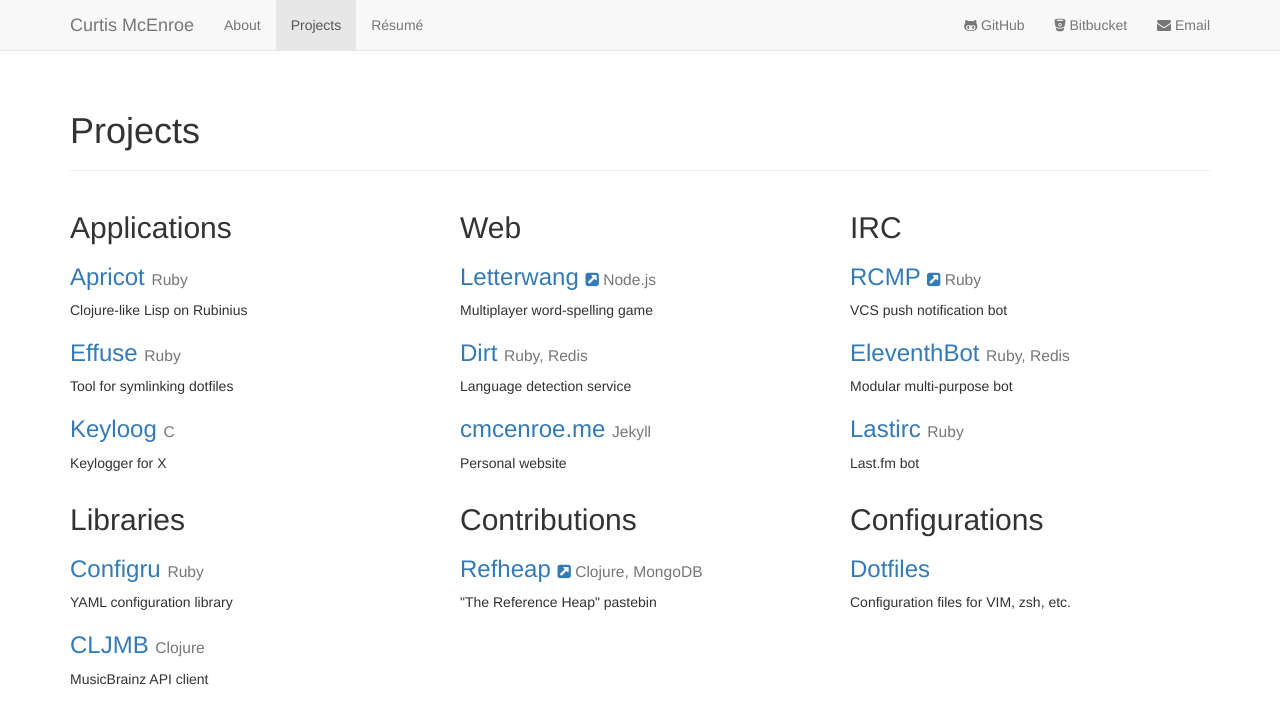
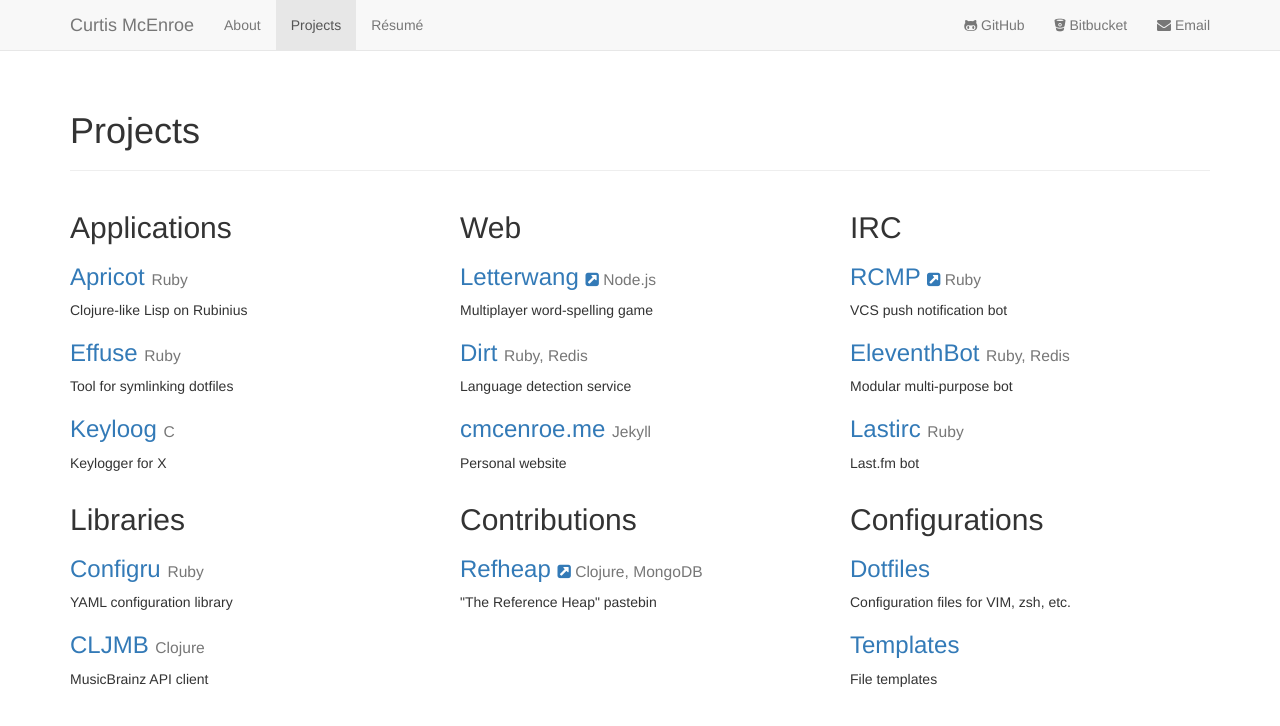
Before and after one commit to causal-agent/programble.github.io, a Jekyll site: the page built from projects.html, in a window 1280 px wide. Shown: the top 726 px of the page. Built offline with Jekyll 4.4.1, drawn with Linux system fonts in a browser that asks for light colours; nearby versions of some CDN libraries.

Commit message:
Add Templates to Configurations section of Projects

```diff
--- a/projects.html
+++ b/projects.html
@@ -121,5 +121,8 @@
 
     <h3><a href="https://github.com/programble/dotfiles">Dotfiles</a></h3>
     <p>Configuration files for VIM, zsh, etc.</p>
+
+    <h3><a href="https://github.com/programble/templates">Templates</a></h3>
+    <p>File templates</p>
   </div>
 </div>
```
